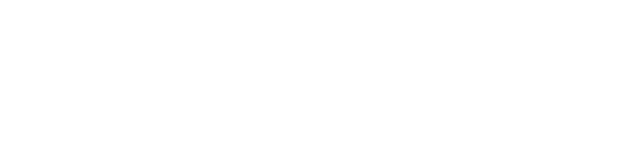
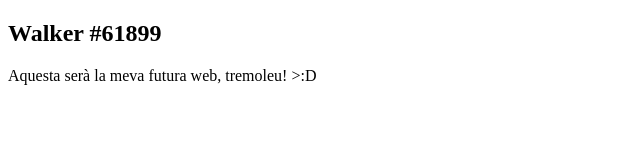
Before and after one commit to Walker61899/janfelip, a plain HTML site: page index.html in a window 1280 px wide. Shown: the whole page, without its empty margins (0-640 px from the left). Drawn offline with Linux system fonts and the light colour scheme.

Commit message:
Update index.html

```diff
--- a/index.html
+++ b/index.html
@@ -5,6 +5,7 @@
         <meta charset="UTF-8">
     </head>
     <body>
-
+        <h2>Walker #61899</h2>
+        <p>Aquesta serà la meva futura web, tremoleu! >:D</p>
     </body>
 </html>
```
